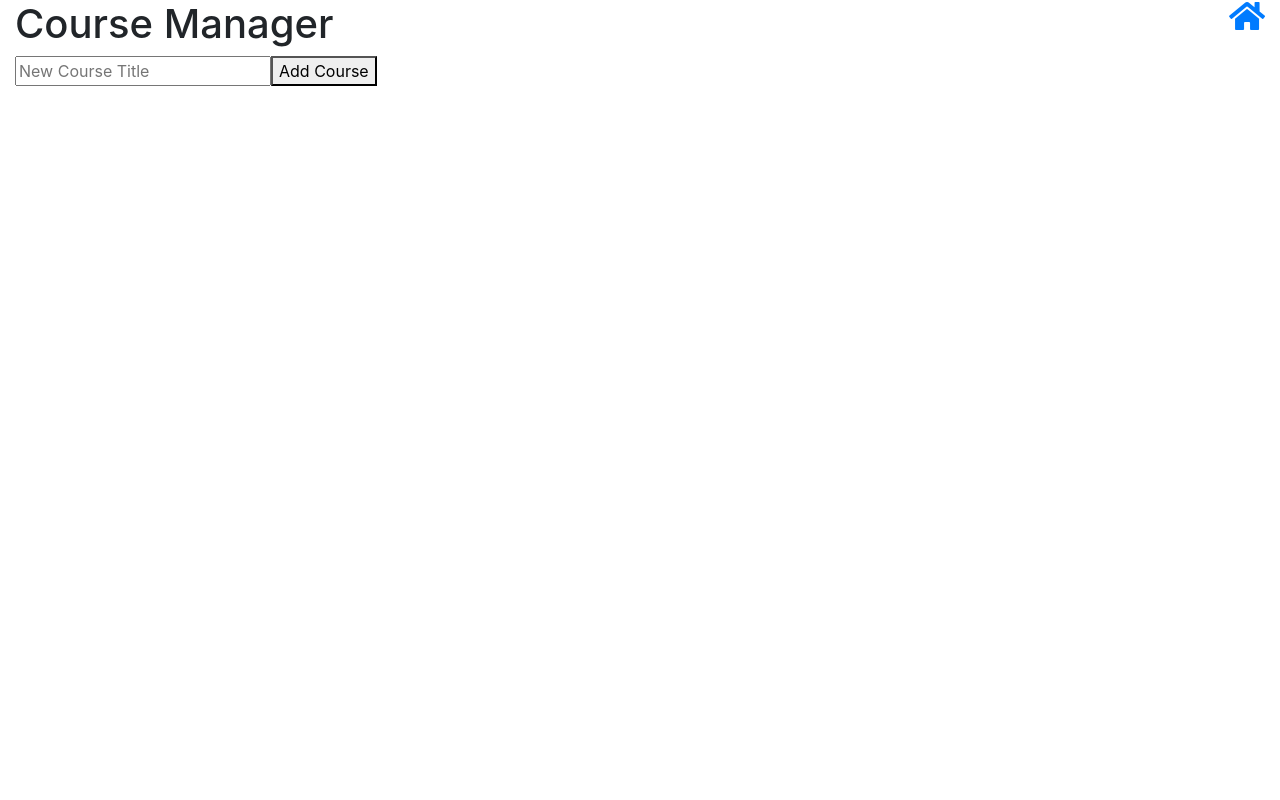
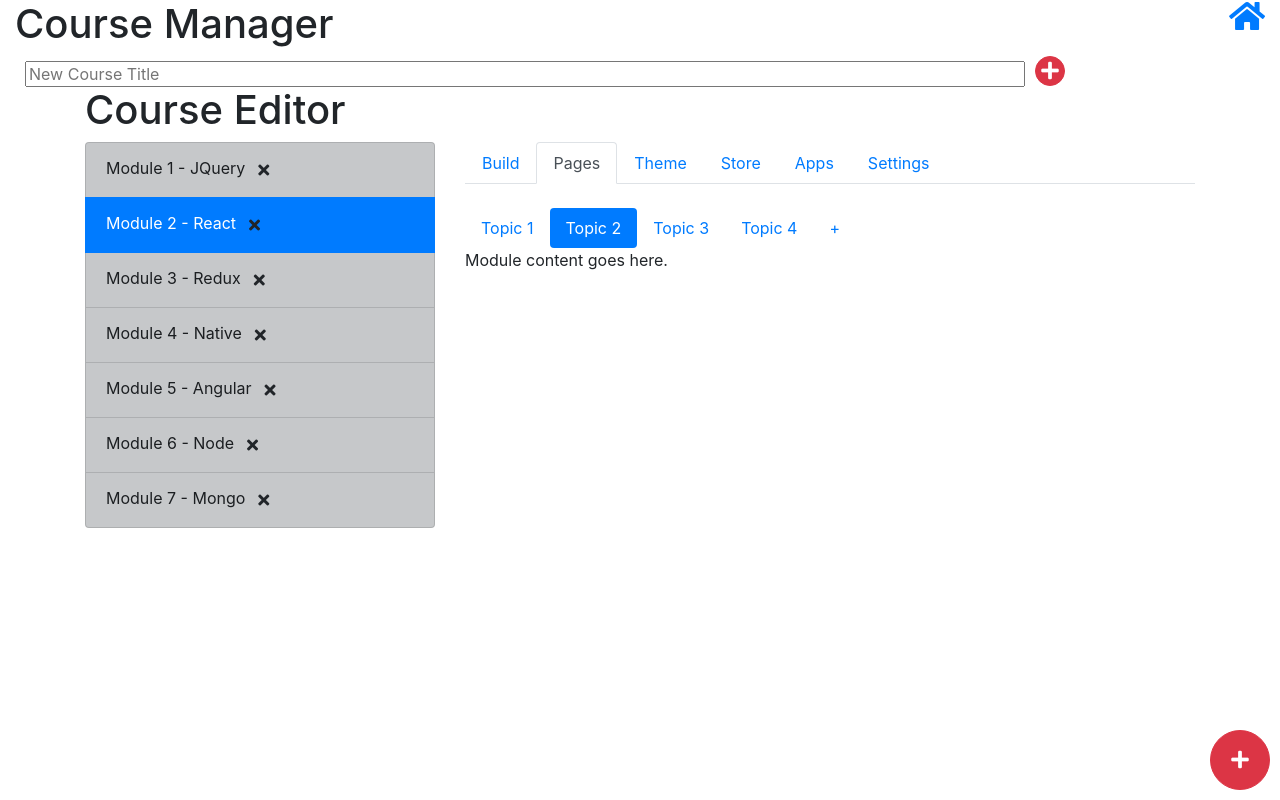
Before and after one commit to bdourdoufis/wbdv-sp21-brennan-dourdoufis-client-react, a React (Create React App) app: page /courses/editor in a window 1280 px wide. Built offline with nearby package versions, Linux system fonts and the light colour scheme; no server answers.

Commit message:
Added style for course manager buttons and title entry bar, added alert for when a course with no name is added

```diff
--- a/src/App.js
+++ b/src/App.js
@@ -2,6 +2,7 @@ import CourseManager from "./components/course-manager";
 import {BrowserRouter, Route} from "react-router-dom";
 import Home from "./components/home"
 import CourseTable from "./components/course-table";
+import CourseEditor from "./components/course-editor";
 
 function App() {
   return (
@@ -13,6 +14,9 @@ function App() {
           <Route path="/courses">
             <CourseManager/>
           </Route>
+          <Route path="/courses/editor" exact={true}>
+            <CourseEditor/>
+          </Route>
         </div>
       </BrowserRouter>
   );
--- a/src/components/course-editor.js
+++ b/src/components/course-editor.js
@@ -2,13 +2,78 @@ import React from 'react'
 import {Link} from "react-router-dom";
 
 const CourseEditor = ({history}) =>
-    <h1>
-        <Link to="/courses/table">
-            <i className="fas fa-arrow-left"></i>
-        </Link>
-        Course Editor
-        <i className="fas fa-times float-right"
-           onClick={() => history.goBack()}></i>
-    </h1>
+    <div className="container">
+        <h1>Course Editor</h1>
+        <div className="row">
+            <div className="col-4">
+                <ul className="list-group">
+                    <li className="list-group-item list-group-item-dark">Module 1 - JQuery
+                        <button className="fa fa-times pull-right btn bg-transparent"></button>
+                    </li>
+                    <li className="list-group-item active list-group-item-dark">Module 2 - React
+                        <button className="fa fa-times pull-right btn bg-transparent"></button>
+                    </li>
+                    <li className="list-group-item list-group-item-dark">Module 3 - Redux
+                        <button className="fa fa-times pull-right btn bg-transparent"></button>
+                    </li>
+                    <li className="list-group-item list-group-item-dark">Module 4 - Native
+                        <button className="fa fa-times pull-right btn bg-transparent"></button>
+                    </li>
+                    <li className="list-group-item list-group-item-dark">Module 5 - Angular
+                        <button className="fa fa-times pull-right btn bg-transparent"></button>
+                    </li>
+                    <li className="list-group-item list-group-item-dark">Module 6 - Node
+                        <button className="fa fa-times pull-right btn bg-transparent"></button>
+                    </li>
+                    <li className="list-group-item list-group-item-dark">Module 7 - Mongo
+                        <button className="fa fa-times pull-right btn bg-transparent"></button>
+                    </li>
+                </ul>
+            </div>
+            <div className="col-8">
+                <ul className="nav nav-tabs">
+                    <li className="nav-item">
+                        <a className="nav-link" aria-current="page" href="#">
+                            Build
+                        </a>
+                    </li>
+                    <li className="nav-item">
+                        <a className="nav-link active" href="#">Pages</a>
+                    </li>
+                    <li className="nav-item">
+                        <a className="nav-link" href="#">Theme</a>
+                    </li>
+                    <li className="nav-item">
+                        <a className="nav-link" href="#">Store</a>
+                    </li>
+                    <li className="nav-item">
+                        <a className="nav-link" href="#">Apps</a>
+                    </li>
+                    <li className="nav-item">
+                        <a className="nav-link" href="#">Settings</a>
+                    </li>
+                </ul>
+                <br/>
+                <ul className="nav nav-pills">
+                    <li className="nav-item">
+                        <a className="nav-link" href="#">Topic 1</a>
+                    </li>
+                    <li className="nav-item">
+                        <a className="nav-link active" aria-current="page" href="#">Topic 2</a>
+                    </li>
+                    <li className="nav-item">
+                        <a className="nav-link" href="#">Topic 3</a>
+                    </li>
+                    <li className="nav-item">
+                        <a className="nav-link" href="#">Topic 4</a>
+                    </li>
+                    <li className="nav-item">
+                        <a className="nav-link" href="#">+</a>
+                    </li>
+                </ul>
+                <p>Module content goes here.</p>
+            </div>
+        </div>
+    </div>
 
 export default CourseEditor
--- a/src/components/course-manager.js
+++ b/src/components/course-manager.js
@@ -13,6 +13,9 @@ class CourseManager extends React.Component {
     componentDidMount = () => findAllCourses().then(courses => this.setState({courses}))
 
     addCourse = () => {
+        if (document.getElementById("new-course-title").value == "") {
+            alert("Cannot add a course with no name. Please enter a name and try again.");
+        } else {
             const newCourse = {
                 title: document.getElementById("new-course-title").value,
                 owner: "me",
@@ -29,6 +32,7 @@ class CourseManager extends React.Component {
                         ]
                     })))
                 .then(document.getElementById("new-course-title").value = "")
+        }
     }
 
     updateCourse = (course) => {
@@ -57,9 +61,7 @@ class CourseManager extends React.Component {
                 </Link>
                 <h1>Course Manager</h1>
                 <input type="text" id="new-course-title" className="title-input-bar" placeholder="New Course Title"></input>
-                <button onClick={this.addCourse}>
-                    Add Course
-                </button>
+                <button class="btn btn-main btn-danger btn-primary btn-circle pull-right" onClick={this.addCourse}><i className="fa fa-plus"></i></button>
                 <Route path="/courses/table" exact={true} >
                     <CourseTable
                         updateCourse={this.updateCourse}
@@ -69,6 +71,8 @@ class CourseManager extends React.Component {
                 <Route path="/courses/grid" exact={true} >
                     <CourseGrid courses={this.state.courses}/>
                 </Route>
+                <button type="button" className="btn btn-main btn-danger btn-primary btn-circle bottom-button"
+                        data-placement="right" title="Menu" onClick={this.addCourse}><i className="fa fa-plus"></i></button>
             </div>
         )
     }
--- a/src/index.css
+++ b/src/index.css
@@ -11,3 +11,39 @@ code {
   font-family: source-code-pro, Menlo, Monaco, Consolas, 'Courier New',
     monospace;
 }
+
+.btn-circle {
+  width: 30px;
+  height: 30px;
+  border-radius: 100%;
+  padding: 12px 12px;
+  left: 20px;
+  line-height: 0px;
+  cursor: pointer;
+  position: relative;
+  display: inline-flex;
+  text-align: center;
+  justify-content: center;
+  align-items: center;
+  font-size: 20px;
+  color: white;
+  font-weight: bold;
+  text-decoration: none
+}
+
+.title-input-bar {
+  width: 80%;
+  height: 100%;
+  position: relative;
+  top: 5px;
+  left: 10px;
+}
+
+.bottom-button {
+  width: 60px;
+  height: 60px;
+  position: fixed;
+  bottom: 10px;
+  left: 100%;
+  margin-left: -70px;
+}
```
Lines whose indentation alone changed are shown as unchanged.
